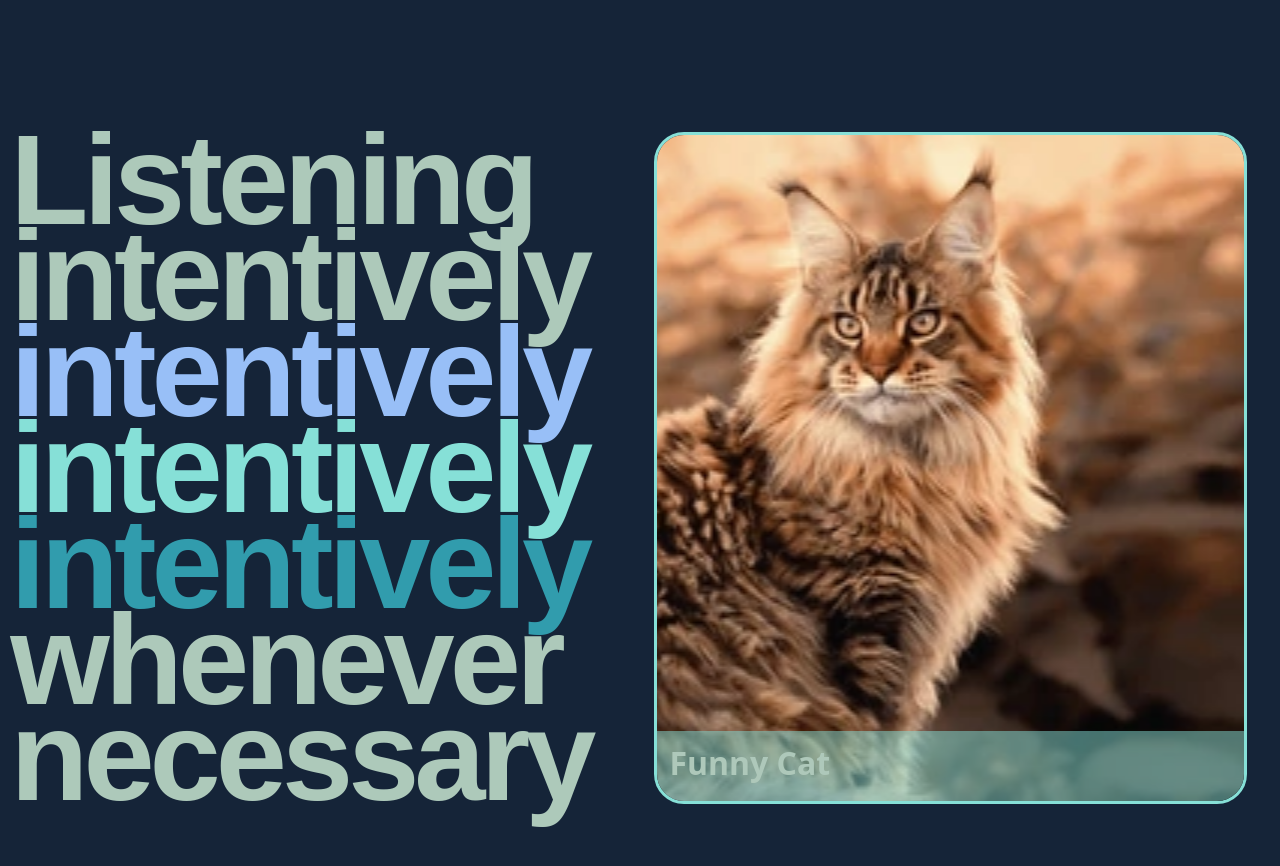
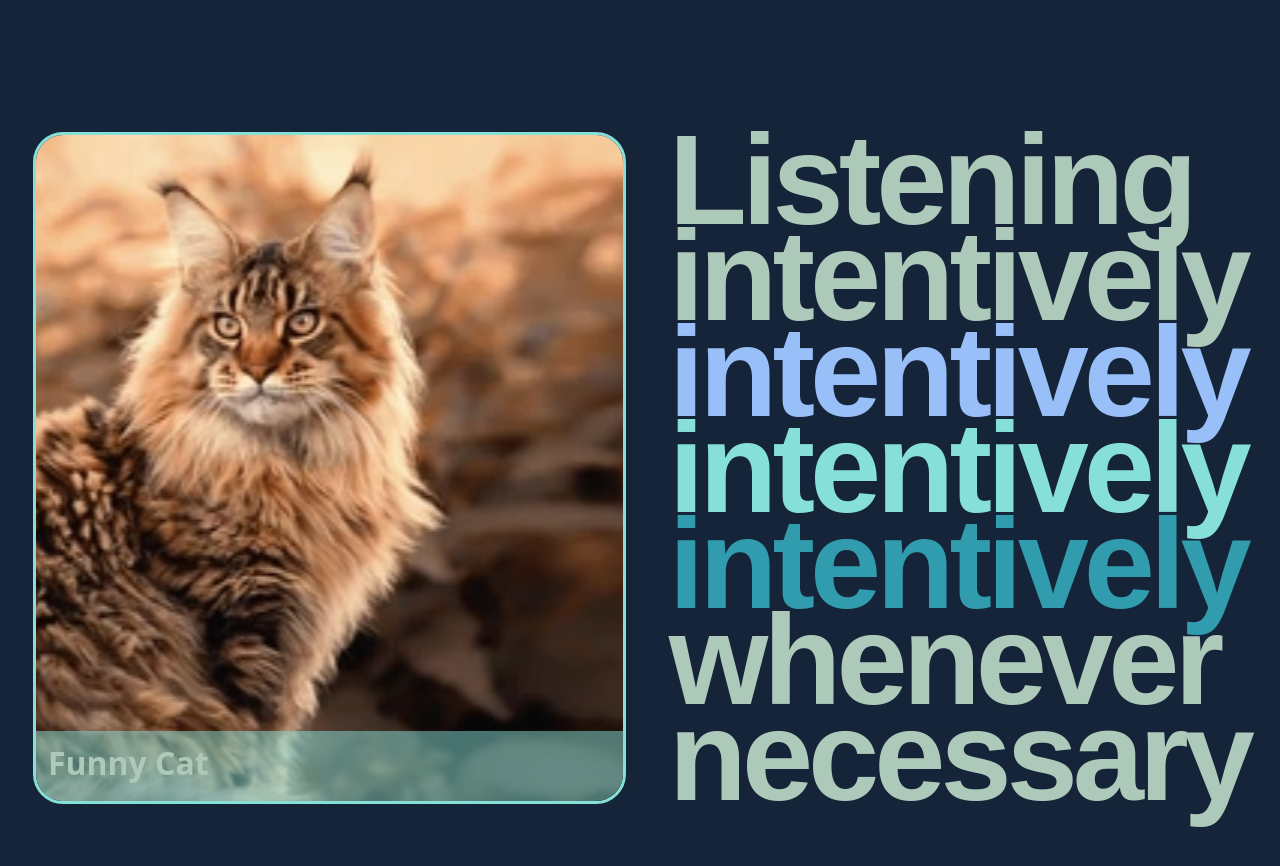
Before and after one commit to gabrielrmiller/paviclone, a React (Vite) app: page / in a window 1280 px wide. Shown: the part 1500-2366 px from the top of the page. Built offline with nearby package versions, Linux system fonts and the light colour scheme.

Commit message:
oops forgot to change position of third page

```diff
--- a/src/App.tsx
+++ b/src/App.tsx
@@ -159,7 +159,7 @@ function App() {
     <div className='phonebye'></div>
     <div className='h-auto' ref={page3Ref}>
       <div className='h-auto flex flex-row max-lg:flex-col max-lg:gap-y-12'>
-        <div className='flex flex-col gap-y-10 flex-grow items-center justify-center text-black rounded-xl w-auto order-1'>
+        <div className='flex flex-col gap-y-10 flex-grow items-center justify-center text-black rounded-xl w-auto max-lg:order-1'>
           <a className={`p3-container group ${fi2}`} style={{animationDelay: '2.4s'}} target="_blank" href="https://youtube.com">
             <img src="cat.webp"/><div className='transition-color duration-200 ease p3-image-label group-hover:text-[#564c39]'>Funny Cat</div>
           </a>
```
